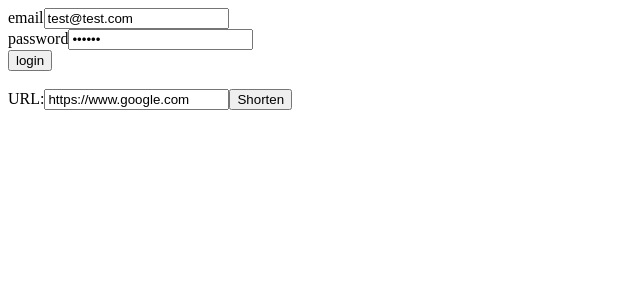
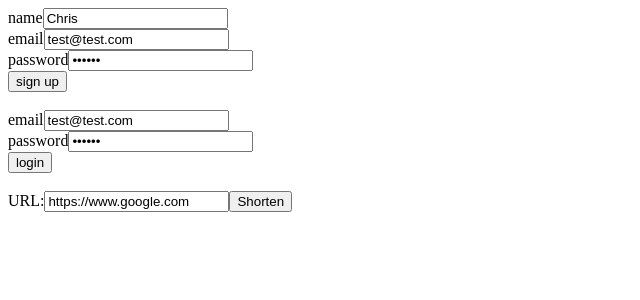
Before and after one commit to chrisrcole/apollo-fetch, a React (Create React App) app in the folder client/: page / in a window 1280 px wide. Shown: the top 300 px of the page, without its empty margins (0-640 px from the left). Built offline with nearby package versions, Linux system fonts and the light colour scheme; no server answers.

Commit message:
login functionality and seeing personal links working

```diff
--- a/client/src/App.js
+++ b/client/src/App.js
@@ -20,27 +20,20 @@ function App() {
   }, []);
 
   useEffect(() => {
-    apolloService.getAll(user).then((initialApollos) => {
+    apolloService.getAll().then((initialApollos) => {
       setApollos(initialApollos);
     });
   }, []);
-
-  const logout = () => {
-    setUser(null);
-    window.localStorage.removeItem("loggedApolloappUser");
-  };
 
   const showApollos =
     apollos.length > 0 ? <LinkList apollos={apollos} /> : <></>;
 
   return (
     <div>
-      <LoginForm user={user} setUser={setUser} />
+      <LoginForm user={user} setUser={setUser} setApollos={setApollos} />
       {user !== null && (
         <>
-          <p>
-            {user.name} logged-in <button onClick={logout}>Logout</button>
-          </p>
+          <p>{user.name} logged-in</p>
         </>
       )}
       <br></br>
--- a/client/src/components/LinkList/LinkList.js
+++ b/client/src/components/LinkList/LinkList.js
@@ -2,8 +2,39 @@ import React from "react";
 
 export const LinkList = (props) => {
   const { apollos } = props;
+
+  const userApollos = apollos.filter((apollo) => apollo.user !== null);
+  const publicApollos = apollos.filter((apollo) => apollo.user === null);
   return (
     <>
+      {userApollos.length > 1 && (
+        <table>
+          <tbody>
+            <tr>
+              <th>Link</th>
+              <th>Shortened</th>
+              <th>Created</th>
+            </tr>
+            {userApollos.map((apollo) => (
+              <tr key={apollo.id}>
+                <td>{apollo.inputUrl}</td>
+                <td>
+                  <a
+                    href={apollo.shortUrl}
+                    target="_blank"
+                    rel="noopener noreferrer"
+                  >
+                    {apollo.shortUrl}
+                  </a>
+                </td>
+                <td>{apollo.createDate.toString()}</td>
+              </tr>
+            ))}
+          </tbody>
+        </table>
+      )}
+
+      <br></br>
       <table>
         <tbody>
           <tr>
@@ -11,7 +42,7 @@ export const LinkList = (props) => {
             <th>Shortened</th>
             <th>Created</th>
           </tr>
-          {apollos.map((apollo) => (
+          {publicApollos.map((apollo) => (
             <tr key={apollo.id}>
               <td>{apollo.inputUrl}</td>
               <td>
--- a/client/src/components/LoginForm/LoginForm.js
+++ b/client/src/components/LoginForm/LoginForm.js
@@ -1,11 +1,35 @@
 import React, { useState } from "react";
 
-import { apolloService, login } from "../../services";
+import { apolloService, login, signup } from "../../services";
 
 export const LoginForm = (props) => {
-  const { user, setUser } = props;
+  const { user, setUser, setApollos } = props;
   const [email, setEmail] = useState("test@test.com");
   const [password, setPassword] = useState("123456");
+  const [name, setName] = useState("Chris");
+
+  const handleSignup = async (event) => {
+    event.preventDefault();
+
+    const user = await signup({
+      name,
+      email,
+      password,
+    });
+
+    try {
+      window.localStorage.setItem("loggedApolloappUser", JSON.stringify(user));
+      apolloService.setToken(user.token);
+      setUser(user);
+      setEmail("");
+      setPassword("");
+      apolloService.getAll().then((initialApollos) => {
+        setApollos(initialApollos);
+      });
+    } catch (error) {
+      console.log(error.errors);
+    }
+  };
 
   const handleLogin = async (event) => {
     event.preventDefault();
@@ -20,13 +44,61 @@ export const LoginForm = (props) => {
       setUser(user);
       setEmail("");
       setPassword("");
+      apolloService.getAll().then((initialApollos) => {
+        setApollos(initialApollos);
+      });
     } catch (exception) {
       console.log("Wrong credentials", exception);
     }
   };
+  const handleLogout = (event) => {
+    event.preventDefault();
+    setUser(null);
+    apolloService.setToken(null);
+    apolloService.getAll().then((initialApollos) => {
+      setApollos(initialApollos);
+    });
+    window.localStorage.removeItem("loggedApolloappUser");
+  };
   return (
     <>
-      {user === null && (
+      {user !== null ? (
+        <form onSubmit={handleLogout}>
+          <button type="submit">Logout</button>
+        </form>
+      ) : (
+        <>
+          <form onSubmit={handleSignup}>
+            <div>
+              name
+              <input
+                type="text"
+                value={name}
+                name="name"
+                onChange={({ target }) => setName(target.value)}
+              />
+            </div>
+            <div>
+              email
+              <input
+                type="text"
+                value={email}
+                name="email"
+                onChange={({ target }) => setEmail(target.value)}
+              />
+            </div>
+            <div>
+              password
+              <input
+                type="password"
+                value={password}
+                name="Password"
+                onChange={({ target }) => setPassword(target.value)}
+              />
+            </div>
+            <button type="submit">sign up</button>
+          </form>
+          <br></br>
           <form onSubmit={handleLogin}>
             <div>
               email
@@ -48,6 +120,7 @@ export const LoginForm = (props) => {
             </div>
             <button type="submit">login</button>
           </form>
+        </>
       )}
     </>
   );
--- a/client/src/services/apollo.js
+++ b/client/src/services/apollo.js
@@ -4,7 +4,11 @@ const baseUrl = "/api/apollos";
 let token = null;
 
 const setToken = (newToken) => {
-  token = `bearer ${newToken}`;
+  if (!newToken) {
+    token = null;
+  } else {
+    token = `bearer ${newToken}`;
+  }
 };
 
 const getAll = async () => {
--- a/client/src/services/index.js
+++ b/client/src/services/index.js
@@ -1,4 +1,5 @@
 import { validURL } from "./validURL";
 import { login } from "./login";
+import { signup } from "./signup";
 import apolloService from "./apollo";
-export { apolloService, validURL, login };
+export { apolloService, validURL, login, signup };
--- /dev/null
+++ b/client/src/services/signup.js
@@ -0,0 +1,8 @@
+import axios from "axios";
+const baseUrl = "/api/users";
+
+export const signup = async (credentials) => {
+  const response = await axios.post(baseUrl, credentials);
+  console.log(response);
+  return response.data;
+};
```
Also changed, not shown: 2 other files (tests, documents, lock files or other folders). Lines whose indentation alone changed are shown as unchanged.
